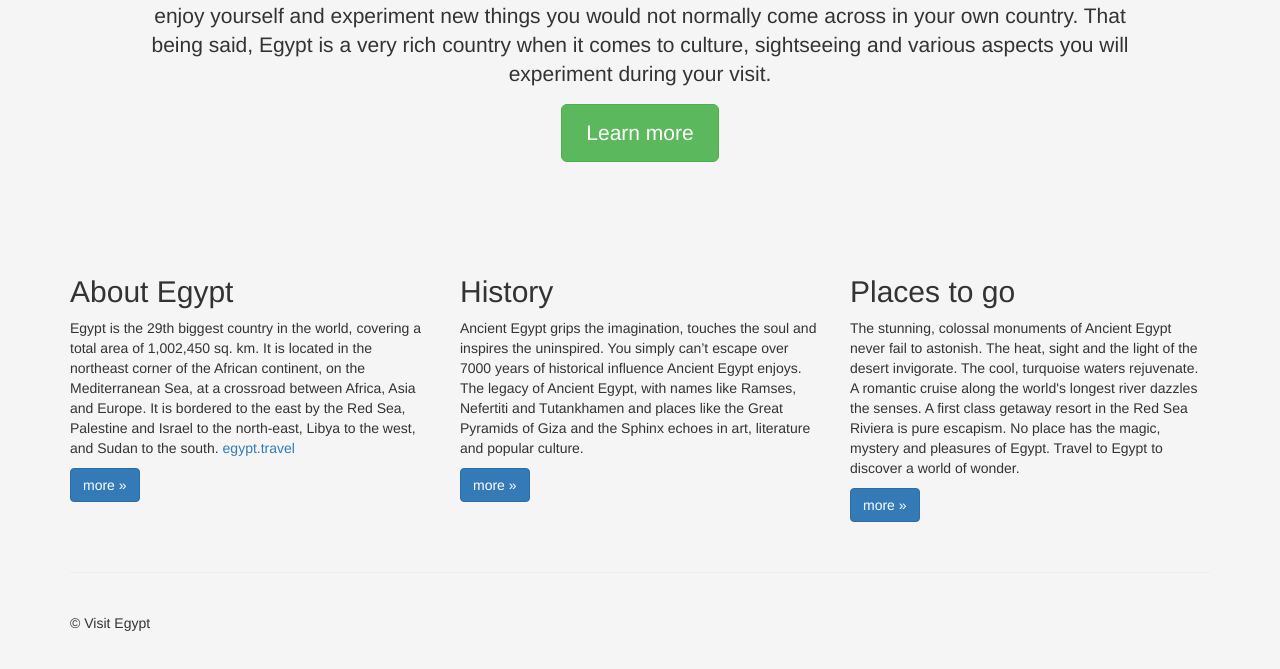
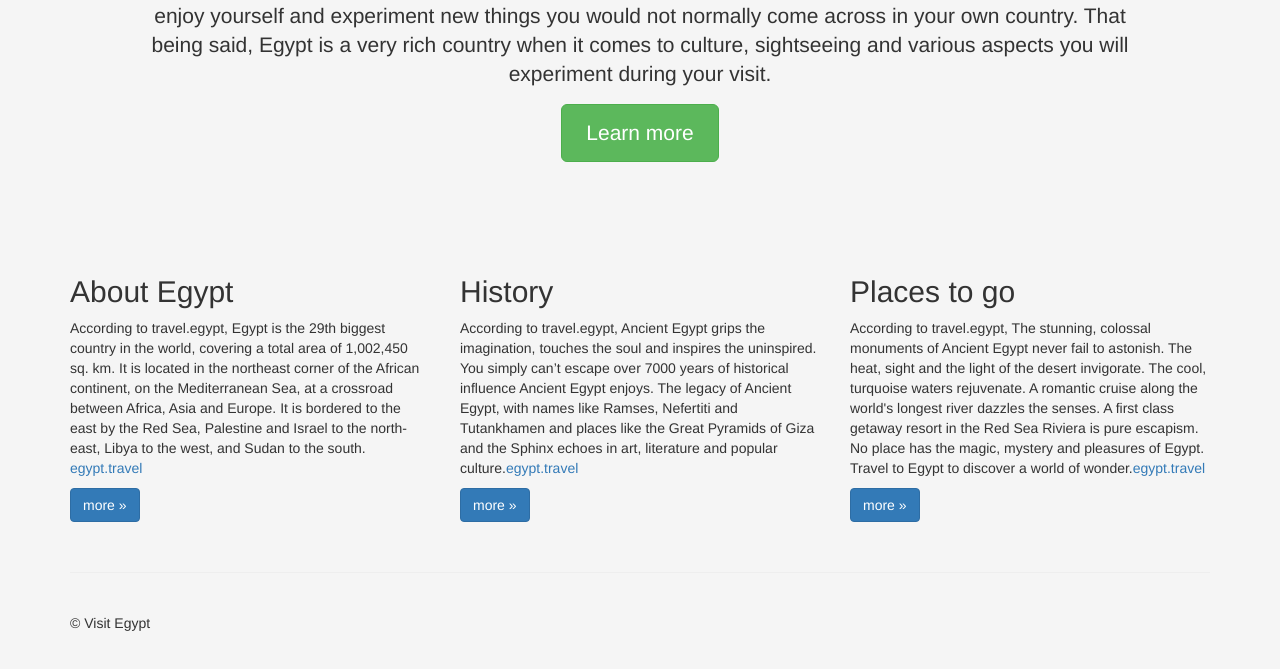
Before and after one commit to ahmed0315/visit-egypt, a plain HTML site: page index.html in a window 1280 px wide. Shown: the part 1098-1767 px from the top of the page. Drawn offline with nearby package versions, Linux system fonts and the light colour scheme; a script that the page names is missing.

Commit message:
Update index.html

```diff
--- a/index.html
+++ b/index.html
@@ -53,17 +53,17 @@
       <div class="row">
         <div class="col-lg-4">
           <h2>About Egypt</h2>
-          <p>Egypt is the 29th biggest country in the world, covering a total area of 1,002,450 sq. km. It is located in the northeast corner of the African continent, on the Mediterranean Sea, at a crossroad between Africa, Asia and Europe. It is bordered to the east by the Red Sea, Palestine and Israel to the north-east, Libya to the west, and Sudan to the south. <a href="http://en.egypt.travel/practical_info/egypt_facts">egypt.travel</a> </p>
+          <p> According to travel.egypt, Egypt is the 29th biggest country in the world, covering a total area of 1,002,450 sq. km. It is located in the northeast corner of the African continent, on the Mediterranean Sea, at a crossroad between Africa, Asia and Europe. It is bordered to the east by the Red Sea, Palestine and Israel to the north-east, Libya to the west, and Sudan to the south. <a href="http://en.egypt.travel/practical_info/egypt_facts">egypt.travel</a> </p>
           <p><a class="btn btn-primary" href="about.html" role="button">more &raquo;</a></p>
         </div>
         <div class="col-lg-4">
           <h2>History</h2>
-          <p>Ancient Egypt grips the imagination, touches the soul and inspires the uninspired. You simply can’t escape over 7000 years of historical influence Ancient Egypt enjoys. The legacy of Ancient Egypt, with names like Ramses, Nefertiti and Tutankhamen and places like the Great Pyramids of Giza and the Sphinx echoes in art, literature and popular culture.</p>
+          <p> According to travel.egypt, Ancient Egypt grips the imagination, touches the soul and inspires the uninspired. You simply can’t escape over 7000 years of historical influence Ancient Egypt enjoys. The legacy of Ancient Egypt, with names like Ramses, Nefertiti and Tutankhamen and places like the Great Pyramids of Giza and the Sphinx echoes in art, literature and popular culture.<a href="http://en.egypt.travel/product/index/ancient-egypt">egypt.travel</a></p>
           <p><a class="btn btn-primary" href="history.html" role="button">more &raquo;</a></p>
        </div>
         <div class="col-lg-4">
           <h2>Places to go</h2>
-          <p>The stunning, colossal monuments of Ancient Egypt never fail to astonish. The heat, sight and the light of the desert invigorate. The cool, turquoise waters rejuvenate. A romantic cruise along the world's longest river dazzles the senses. A first class getaway resort in the Red Sea Riviera is pure escapism. No place has the magic, mystery and pleasures of Egypt. Travel to Egypt to discover a world of wonder.</p>
+          <p>According to travel.egypt, The stunning, colossal monuments of Ancient Egypt never fail to astonish. The heat, sight and the light of the desert invigorate. The cool, turquoise waters rejuvenate. A romantic cruise along the world's longest river dazzles the senses. A first class getaway resort in the Red Sea Riviera is pure escapism. No place has the magic, mystery and pleasures of Egypt. Travel to Egypt to discover a world of wonder.<a href="http://en.egypt.travel/product/index/fun-leisure">egypt.travel</a></p>
           <p><a class="btn btn-primary" href="attractions.html" role="button">more &raquo;</a></p>
         </div>
       </div>
```
